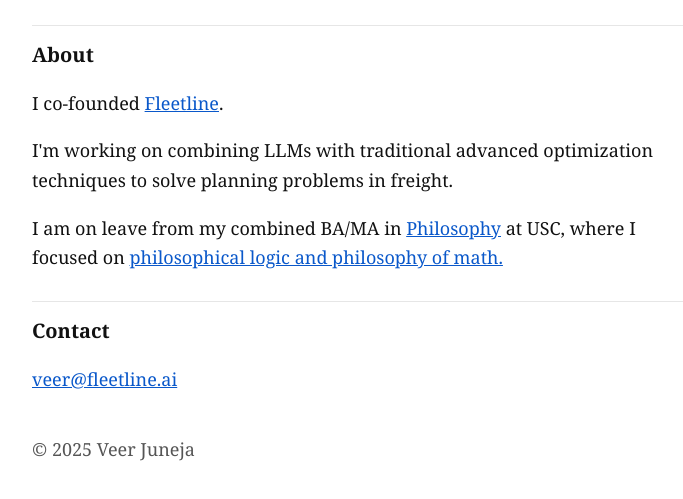
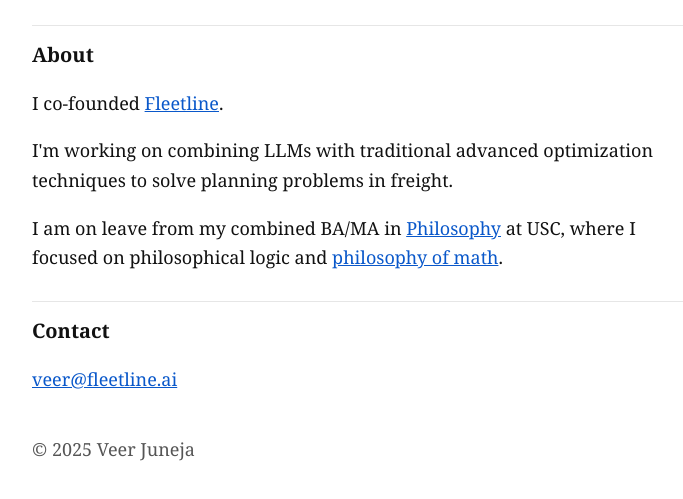
Before and after one commit to VeerJuneja/website, a plain HTML site: page index.html in a window 1280 px wide. Shown: the part 175-674 px from the top of the page, without its empty margins (272-955 px from the left). Drawn offline with Linux system fonts and the light colour scheme.

Commit message:
About: link only ‘philosophy of math’ to Arbitrariness PDF

```diff
--- a/index.html
+++ b/index.html
@@ -35,7 +35,7 @@
         <h2>About</h2>
         <p>I co-founded <a href="https://fleetline.ai" target="_blank" rel="noopener">Fleetline</a>.</p>
         <p>I'm working on combining LLMs with traditional advanced optimization techniques to solve planning problems in freight.</p>
-        <p>I am on leave from my combined BA/MA in <a href="https://dornsife.usc.edu/phil" target="_blank" rel="noopener">Philosophy</a> at USC, where I focused on <a href="papers/arbitrariness-and-mathematical-ontology.pdf" target="_blank" rel="noopener">philosophical logic and philosophy of math.</a></p>
+        <p>I am on leave from my combined BA/MA in <a href="https://dornsife.usc.edu/phil" target="_blank" rel="noopener">Philosophy</a> at USC, where I focused on philosophical logic and <a href="papers/arbitrariness-and-mathematical-ontology.pdf" target="_blank" rel="noopener">philosophy of math</a>.</p>
       </section>
 
       <section id="contact" class="section">
```
